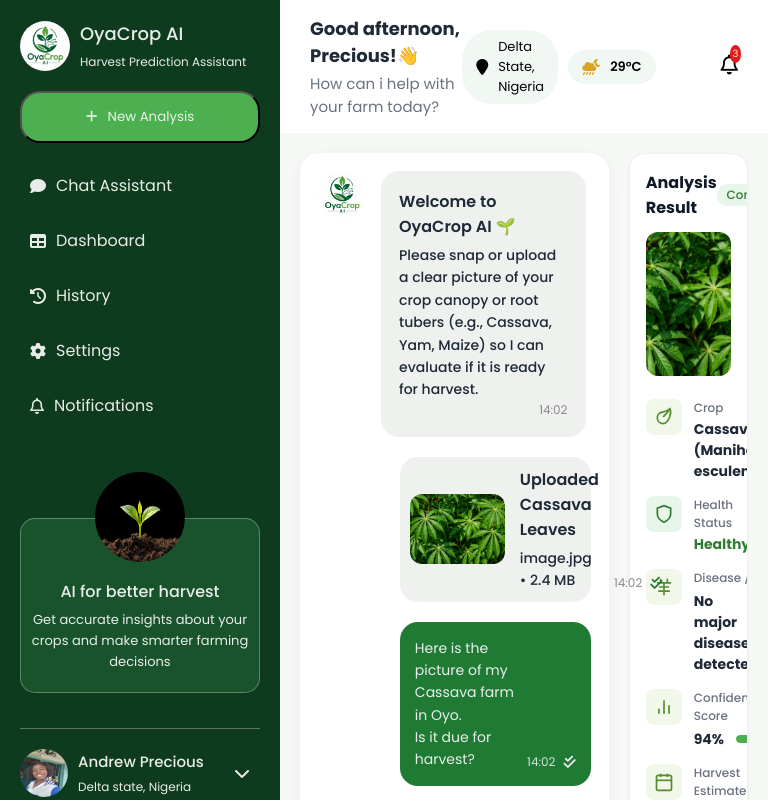
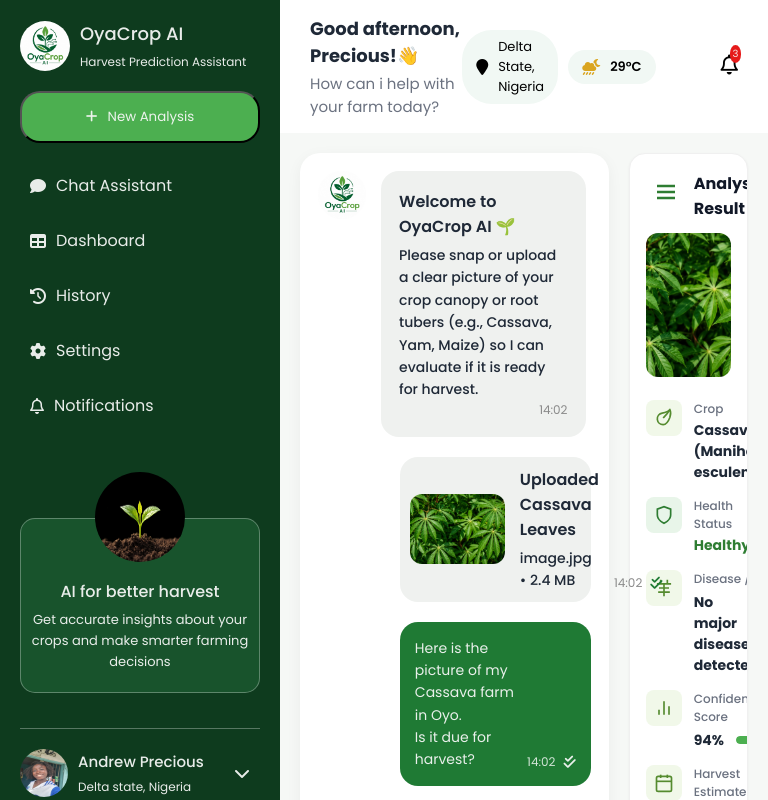
Before and after one commit to iamezekiel/oyacrop-ai, a React (Vite) app: page / in a window 768 px wide. Shown: the top 800 px of the page. Built offline with nearby package versions, Linux system fonts and the light colour scheme.

Commit message:
tablet responsiveness

```diff
--- a/src/component/resultPanel/Result.jsx
+++ b/src/component/resultPanel/Result.jsx
@@ -1,11 +1,59 @@
+import { useState } from "react";
 import resultStyles from "./Result.module.css";
 
 const Result = () => {
+  // State to track if the layout adjustments or side-drawer are toggled on tablet
+  const [isMenuOpen, setIsMenuOpen] = useState(false);
+
   return (
-    <div className={resultStyles.cardContainer}>
+    /* Combines base styling with conditional tablet layout class if toggled open */
+    <div
+      className={`${resultStyles.cardContainer} ${
+        isMenuOpen ? resultStyles.sidebarOpen : ""
+      }`}
+    >
       {/* Header Section */}
       <div className={resultStyles.header}>
-        <h2 className={resultStyles.heading}>Analysis Result</h2>
+        <div style={{ display: "flex", alignItems: "center", gap: "8px" }}>
+          {/* Hamburger Trigger (Visible on tablets via CSS module overrides) */}
+          <button
+            className={resultStyles.hamburger}
+            onClick={() => setIsMenuOpen(!isMenuOpen)}
+            aria-label="Toggle Navigation Menu"
+          >
+            {isMenuOpen ? (
+              /* Close Icon (✕) */
+              <svg
+                width="24"
+                height="24"
+                viewBox="0 0 24 24"
+                fill="none"
+                stroke="currentColor"
+                strokeWidth="2.5"
+              >
+                <line x1="18" y1="6" x2="6" y2="18"></line>
+                <line x1="6" y1="6" x2="18" y2="18"></line>
+              </svg>
+            ) : (
+              /* Hamburger Bars Icon (☰) */
+              <svg
+                width="24"
+                height="24"
+                viewBox="0 0 24 24"
+                fill="none"
+                stroke="currentColor"
+                strokeWidth="2.5"
+              >
+                <line x1="3" y1="12" x2="21" y2="12"></line>
+                <line x1="3" y1="6" x2="21" y2="6"></line>
+                <line x1="3" y1="18" x2="21" y2="18"></line>
+              </svg>
+            )}
+          </button>
+
+          <h2 className={resultStyles.heading}>Analysis Result</h2>
+        </div>
+
         <span className={resultStyles.statusBadge}>
           Complete
           <svg
@@ -26,6 +74,7 @@
         <img
           src="/public/result-panel.jpeg"
           className={resultStyles.bannerImage}
+          alt="Analysis Panel Banner"
         />
       </div>
 
--- a/src/component/resultPanel/Result.module.css
+++ b/src/component/resultPanel/Result.module.css
@@ -13,8 +13,9 @@
   border: 1px solid #f0f0f0;
   box-shadow: 0 1px 3px rgba(0, 0, 0, 0.05);
   overflow: hidden;
-  font-family: -apple-system, BlinkMacSystemFont, "Segoe UI", Roboto, Helvetica,
-    Arial, sans-serif;
+  font-family:
+    -apple-system, BlinkMacSystemFont, "Segoe UI", Roboto, Helvetica, Arial,
+    sans-serif;
 }
 
 /* Header */
@@ -253,3 +254,57 @@
   width: 14px;
   height: 14px;
 }
+
+/* ==========================================================================
+   TABLET LAYOUT ADAPTATIONS (Targets your section between 768px and 1024px)
+   ========================================================================== */
+
+/* Hidden on desktop by default */
+.hamburger {
+  display: none;
+  background: none;
+  border: none;
+  color: #2e7d32; /* Match your deep green theme colors */
+  font-size: 24px;
+  cursor: pointer;
+  padding: 8px;
+  z-index: 100;
+}
+
+@media (min-width: 768px) and (max-width: 1024px) {
+  /* Reveal the hamburger trigger on tablet viewports */
+  .hamburger {
+    display: inline-block;
+  }
+
+  /* Target the sidebar component to hide it on tablets initially */
+  .sidebar {
+    display: none;
+  }
+
+  /* Pop-out overlay panel styling when you toggle the hamburger button open */
+  .sidebarOpen {
+    display: block;
+    position: fixed;
+    top: 0;
+    left: 0;
+    width: 260px;
+    height: 100vh;
+    background-color: #ffffff;
+    border-right: 1px solid #f0f0f0;
+    box-shadow: 4px 0 12px rgba(0, 0, 0, 0.05);
+    z-index: 99;
+    padding-top: 60px; /* Gives room so content sits nicely below your trigger */
+    animation: slideIn 0.3s ease forwards;
+  }
+}
+
+/* Smooth entry effect for the tablet sidebar sliding out */
+@keyframes slideIn {
+  from {
+    transform: translateX(-100%);
+  }
+  to {
+    transform: translateX(0);
+  }
+}
```
